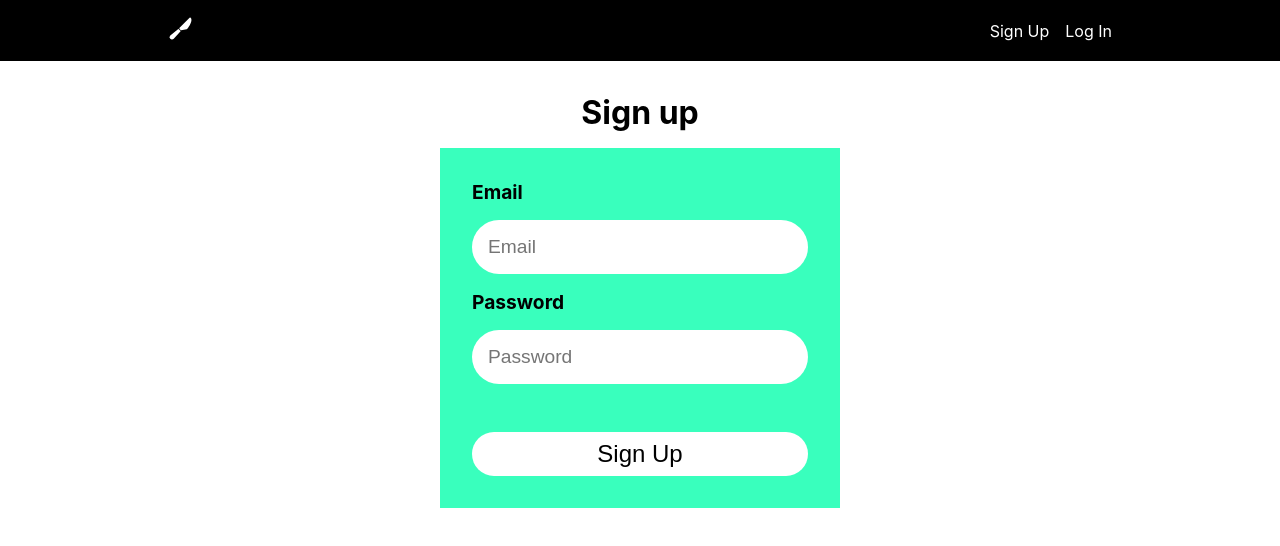
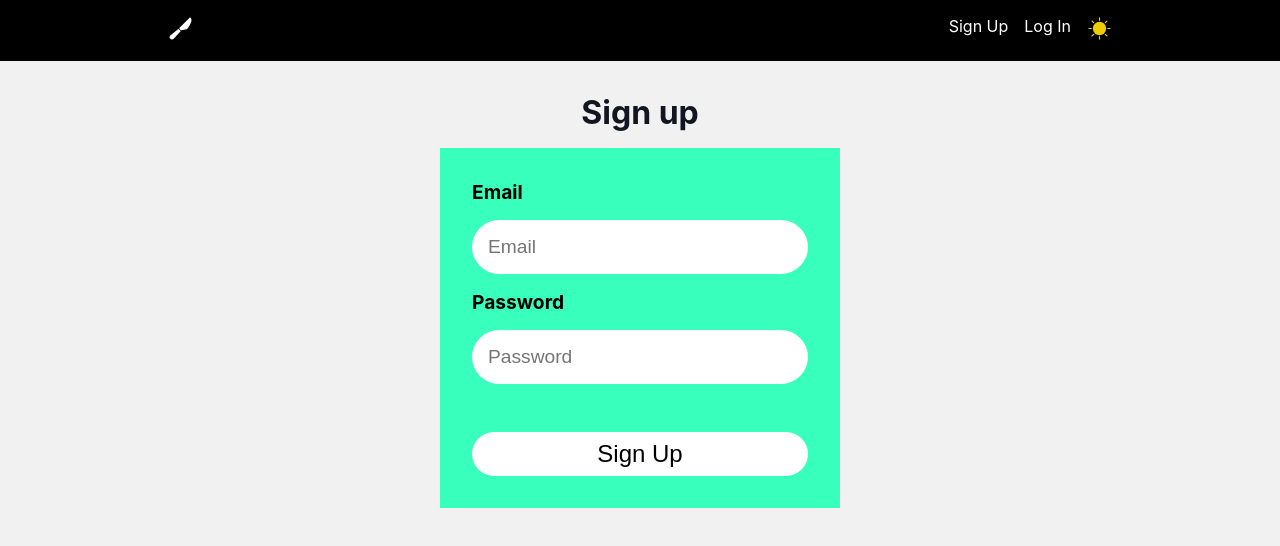
Before and after one commit to nikitadubyk/react-recipes, a React (Create React App) app: page /signup in a window 1280 px wide. Shown: the top 546 px of the page. Built offline with nearby package versions, Linux system fonts and the light colour scheme; no server answers.

Commit message:
added the option to switch to a dark theme

```diff
--- a/src/App.tsx
+++ b/src/App.tsx
@@ -1,47 +1,33 @@
-import React from 'react';
-import { createGlobalStyle } from 'styled-components';
-import { Routes, Route } from 'react-router-dom';
-import PrivateRoute from './components/PrivateRoute';
-import Header from './components/Header';
-import Cuisine from './pages/Cuisine';
-import Home from './pages/Home';
-import Recipe from './pages/Recipe';
-import Searched from './pages/Searched';
-import LogIn from './pages/Login';
-import SignUp from './pages/SingUp';
-import Favorite from './pages/Favorite';
+import React, { useState, useEffect } from 'react'
+import { ThemeProvider } from 'styled-components'
+import { GlobalStyle, darkTheme, lightTheme } from './styles/globalStyles'
+import { Routes, Route } from 'react-router-dom'
+import PrivateRoute from './components/PrivateRoute'
+import Header from './components/Header'
+import Cuisine from './pages/Cuisine'
+import Home from './pages/Home'
+import Recipe from './pages/Recipe'
+import Searched from './pages/Searched'
+import LogIn from './pages/Login'
+import SignUp from './pages/SingUp'
+import Favorite from './pages/Favorite'
 
-const GlobalStyle = createGlobalStyle`
-    body {
-        margin: 0;
-        font-family: -apple-system, BlinkMacSystemFont, 'Segoe UI', 'Roboto',
-            'Oxygen', 'Ubuntu', 'Cantarell', 'Fira Sans', 'Droid Sans',
-            'Helvetica Neue', sans-serif;
-        -webkit-font-smoothing: antialiased;
-        -moz-osx-font-smoothing: grayscale;
+const App: React.FC = () => {
+    const [isDarkTheme, setIsDarkTheme] = useState(false)
+    const changeTheme = () => {
+        setIsDarkTheme(!isDarkTheme)
+        localStorage.setItem('theme', JSON.stringify(!isDarkTheme))
     }
 
-    * {
-        box-sizing: border-box;
-    }
+    useEffect(() => {
+        const savedTheme = localStorage.getItem('theme')
+        savedTheme ? setIsDarkTheme(true) : setIsDarkTheme(false)
+    }, [])
 
-    p,
-    h2 {
-        margin: 0;
-        padding: 0;
-    }
-
-    code {
-        font-family: source-code-pro, Menlo, Monaco, Consolas, 'Courier New',
-            monospace;
-    }
-`;
-
-const App: React.FC = () => {
     return (
-        <>
+        <ThemeProvider theme={isDarkTheme ? darkTheme : lightTheme}>
             <GlobalStyle />
-            <Header />
+            <Header changeTheme={changeTheme} isDarkTheme={isDarkTheme} />
             <Routes>
                 <Route path='/' element={<Home />} />
                 <Route path='/recipe/:id' element={<Recipe />} />
@@ -58,8 +44,8 @@ const App: React.FC = () => {
                     }
                 />
             </Routes>
-        </>
-    );
-};
+        </ThemeProvider>
+    )
+}
 
-export default App;
+export default App
--- a/src/components/Category.tsx
+++ b/src/components/Category.tsx
@@ -206,6 +206,7 @@ const CategoryStyled = styled.div`
     text-align: center;
     margin: 0 auto;
     margin-top: 1.5rem;
+    color: ${({ theme }) => theme.text};
     a {
         text-decoration: none;
         color: #000;
--- a/src/components/Header.tsx
+++ b/src/components/Header.tsx
@@ -3,12 +3,17 @@ import styled from 'styled-components'
 import { Link } from 'react-router-dom'
 import { useAuth, logOut } from '../utils/auth'
 
-const Header: React.FC = () => {
+interface Props {
+    changeTheme: () => void
+    isDarkTheme: boolean
+}
+
+const Header: React.FC<Props> = ({ changeTheme, isDarkTheme }) => {
     const { currentUser } = useAuth()
 
     return (
-        <HeaderStyled className='header'>
-            <Link to='/' className='header__img'>
+        <HeaderStyled>
+            <Link to='/'>
                 <svg
                     viewBox='0 0 32 32'
                     xmlns='http://www.w3.org/2000/svg'
@@ -22,17 +27,68 @@ const Header: React.FC = () => {
                     </g>
                 </svg>
             </Link>
+            <Wrapper>
                 {currentUser ? (
-                <div className='header__link'>
+                    <div>
                         <Link to='/favorite'>Favorite</Link>
                         <button onClick={logOut}>Log Out</button>
                     </div>
                 ) : (
-                <div className='header__link'>
+                    <div>
                         <Link to='/signup'>Sign Up</Link>
                         <Link to='/login'>Log In</Link>
                     </div>
                 )}
+                <ThemeIcon onClick={changeTheme}>
+                    {isDarkTheme ? (
+                        <svg
+                            data-name='Layer 1'
+                            viewBox='0 0 64 64'
+                            xmlns='http://www.w3.org/2000/svg'
+                            width={25}
+                            height={25}
+                        >
+                            <title />
+                            <path
+                                d='M44.54 41.47a23 23 0 0 1-20.05-29.74A1 1 0 0 0 23 10.59 23 23 0 1 0 54.41 42a1 1 0 0 0-1.14-1.47 23.06 23.06 0 0 1-8.73.94Z'
+                                style={{
+                                    fill: '#efcc00',
+                                }}
+                            />
+                        </svg>
+                    ) : (
+                        <svg
+                            data-name='Layer 1'
+                            id='Layer_1'
+                            viewBox='0 0 64 64'
+                            xmlns='http://www.w3.org/2000/svg'
+                            width={25}
+                            height={25}
+                        >
+                            <defs>
+                                <style>
+                                    {
+                                        '.cls-2{fill:none;stroke:#efcc00;stroke-linecap:round;stroke-miterlimit:10;stroke-width:3px}'
+                                    }
+                                </style>
+                            </defs>
+                            <title />
+                            <circle
+                                cx={32}
+                                cy={32}
+                                r={17}
+                                style={{
+                                    fill: '#efcc00',
+                                }}
+                            />
+                            <path
+                                className='cls-2'
+                                d='M32 5v6M32 53v6M59 32h-6M11 32H5M51.09 12.91l-4.24 4.24M17.15 46.85l-4.24 4.24M51.09 51.09l-4.24-4.24M17.15 17.15l-4.24-4.24'
+                            />
+                        </svg>
+                    )}
+                </ThemeIcon>
+            </Wrapper>
         </HeaderStyled>
     )
 }
@@ -43,12 +99,16 @@ const HeaderStyled = styled.header`
     display: flex;
     justify-content: space-between;
     align-items: center;
+    color: #fff;
     a {
         text-decoration: none;
         color: #fff;
         margin: 0 0.5rem;
         &:hover {
             text-decoration: underline;
+        }
+        svg {
+            fill: #fff;
         }
     }
     button {
@@ -70,4 +130,14 @@ const HeaderStyled = styled.header`
     }
 `
 
+const Wrapper = styled.div`
+    display: flex;
+    justify-content: space-between;
+`
+
+const ThemeIcon = styled.div`
+    margin: 0 0.5rem;
+    cursor: pointer;
+`
+
 export default Header
--- a/src/components/Loader.tsx
+++ b/src/components/Loader.tsx
@@ -33,7 +33,8 @@ const LoaderStyled = styled.div`
         border: 6px solid rgb(0, 0, 0);
         border-radius: 50%;
         animation: lds-ring 1.2s cubic-bezier(0.5, 0, 0.5, 1) infinite;
-        border-color: rgb(0, 0, 0) transparent transparent transparent;
+        border-color: ${({ theme }) => theme.loader} transparent transparent
+            transparent;
     }
     .lds-ring div:nth-child(1) {
         animation-delay: -0.45s;
--- a/src/pages/Login.tsx
+++ b/src/pages/Login.tsx
@@ -65,12 +65,13 @@ const LoginStyled = styled.div`
         padding: 2rem;
         width: 25rem;
         min-height: 15rem;
-        background-color: rgb(57, 255, 189);
+        background-color: ${({ theme }) => theme.formColor};
     }
 
     form h4 {
         margin: 0;
         font-size: 1.2rem;
+        color: ${({ theme }) => theme.textForm};
     }
 
     input {
--- a/src/pages/Recipe.tsx
+++ b/src/pages/Recipe.tsx
@@ -201,7 +201,7 @@ const RecipeStyled = styled.div`
 
     .recipe__descr a {
         text-decoration: none;
-        color: #000;
+        color: ${({ theme }) => theme.text};
     }
 
     .recipe__descr a:hover {
@@ -236,14 +236,14 @@ const RecipeStyled = styled.div`
         padding: 0.5rem;
         border-radius: 0.5rem;
         border: none;
-        background-color: rgb(19, 163, 0);
+        background-color: ${({ theme }) => theme.backgroundStar};
         cursor: pointer;
         transition: 0.5s all;
     }
 
     .recipe__star:hover {
         border: none;
-        background-color: rgb(19, 163, 0);
+        background-color: ${({ theme }) => theme.backgroundStar};
     }
 
     .recipe__star:hover svg g,
--- a/src/pages/SingUp.tsx
+++ b/src/pages/SingUp.tsx
@@ -68,12 +68,13 @@ const SignUpStyled = styled.div`
         padding: 2rem;
         width: 25rem;
         min-height: 15rem;
-        background-color: rgb(57, 255, 189);
+        background-color: ${({ theme }) => theme.formColor};
     }
 
     form h4 {
         margin: 0;
         font-size: 1.2rem;
+        color: ${({ theme }) => theme.textForm};
     }
 
     input {
--- /dev/null
+++ b/src/styles/globalStyles.ts
@@ -0,0 +1,62 @@
+import { createGlobalStyle, css } from 'styled-components'
+
+interface Props {
+    theme: string
+}
+
+export const GlobalStyle = createGlobalStyle(
+    (props: Props) => css`
+        body {
+            margin: 0;
+            font-family: -apple-system, BlinkMacSystemFont, 'Segoe UI', 'Roboto',
+                'Oxygen', 'Ubuntu', 'Cantarell', 'Fira Sans', 'Droid Sans',
+                'Helvetica Neue', sans-serif;
+            -webkit-font-smoothing: antialiased;
+            -moz-osx-font-smoothing: grayscale;
+            background: ${({ theme }) => theme.body};
+            color: ${({ theme }) => theme.text};
+            transition: background 0.2s ease-in, color 0.2s ease-in;
+        }
+
+        a,
+        a p {
+            color: ${({ theme }) => theme.text};
+        }
+
+        svg {
+            fill: ${({ theme }) => theme.text};
+        }
+
+        * {
+            box-sizing: border-box;
+        }
+
+        p,
+        h2 {
+            margin: 0;
+            padding: 0;
+        }
+
+        code {
+            font-family: source-code-pro, Menlo, Monaco, Consolas, 'Courier New',
+                monospace;
+        }
+    `
+)
+
+export const lightTheme = {
+    body: '#f1f1f1',
+    text: '#121620',
+    loader: '#000',
+    textForm: '#000',
+    formColor: 'rgb(57, 255, 189)',
+    backgroundStar: 'rgb(19, 163, 0)',
+}
+export const darkTheme = {
+    body: '#121620',
+    text: '#f1f1f1',
+    loader: '#fff',
+    textForm: '#000',
+    formColor: 'rgb(151, 83, 241)',
+    backgroundStar: 'rgb(151, 83, 241)',
+}
```
Lines whose indentation alone changed are shown as unchanged.
